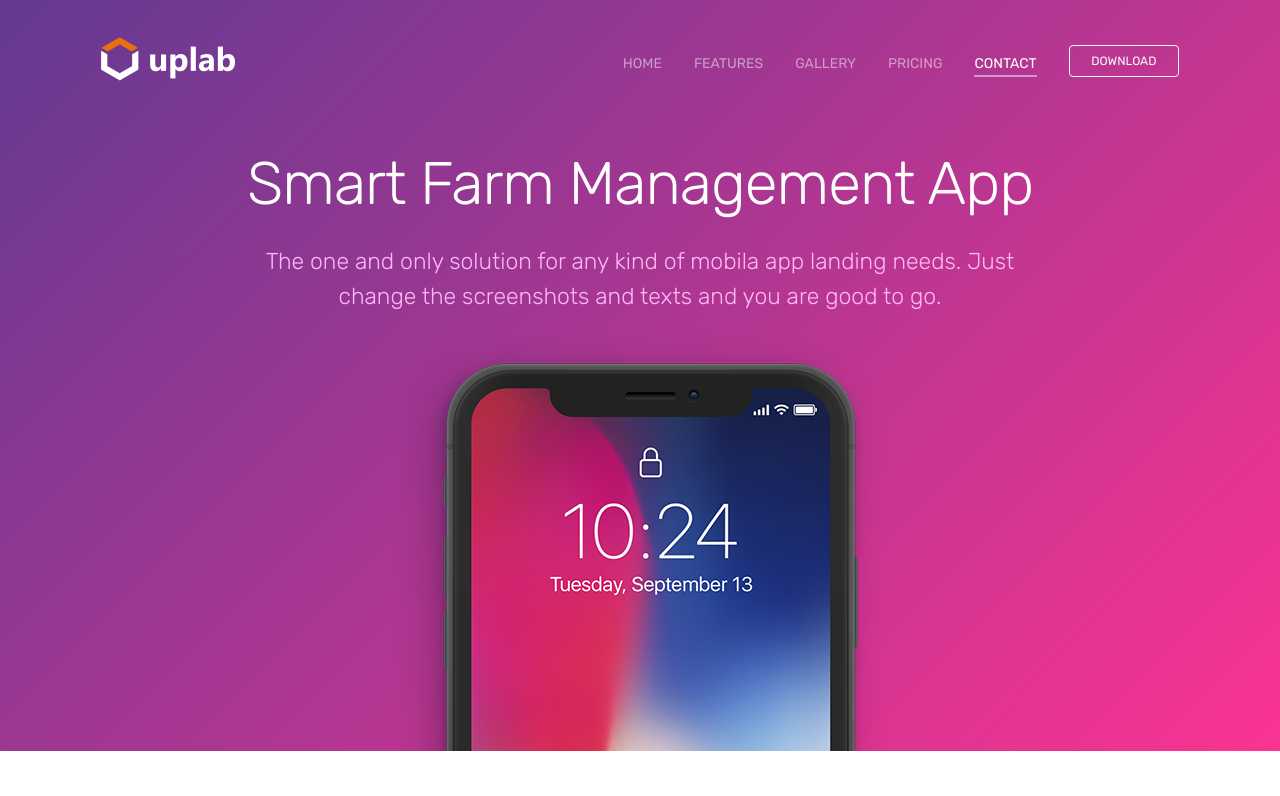
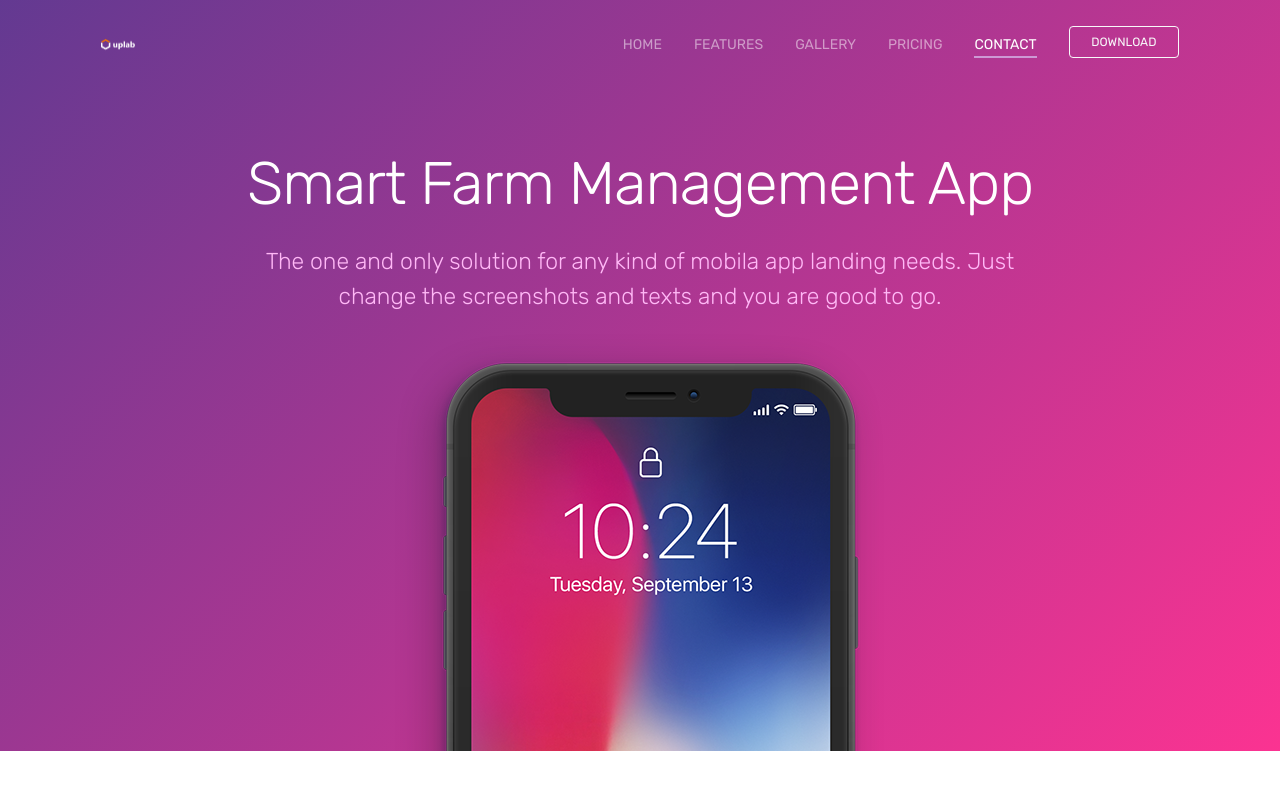
Before and after one commit to hsong2024/uplab, a plain HTML site: page index.html in a window 1280 px wide. Shown: the top 796 px of the page. Drawn offline with Linux system fonts and the light colour scheme.

Commit message:
Update index.html
w-25 to logo.svg

```diff
--- a/index.html
+++ b/index.html
@@ -40,7 +40,7 @@ URI     : https://colorlib.com
             <div class="row">
                 <div class="col-md-12">
                     <nav class="navbar navbar-dark navbar-expand-lg">
-                        <a class="navbar-brand" href="index.html"><img src="images/logo.png" class="img-fluid" alt="logo"></a> <button class="navbar-toggler" type="button" data-toggle="collapse" data-target="#navbar" aria-controls="navbar" aria-expanded="false" aria-label="Toggle navigation"> <span class="navbar-toggler-icon"></span> </button>
+                        <a class="navbar-brand" href="index.html"><img src="images/logo.png" class="img-fluid w-25" alt="logo"></a> <button class="navbar-toggler" type="button" data-toggle="collapse" data-target="#navbar" aria-controls="navbar" aria-expanded="false" aria-label="Toggle navigation"> <span class="navbar-toggler-icon"></span> </button>
                         <div class="collapse navbar-collapse" id="navbar">
                             <ul class="navbar-nav ml-auto">
                                 <li class="nav-item"> <a class="nav-link active" href="#home">HOME <span class="sr-only">(current)</span></a> </li>
```
